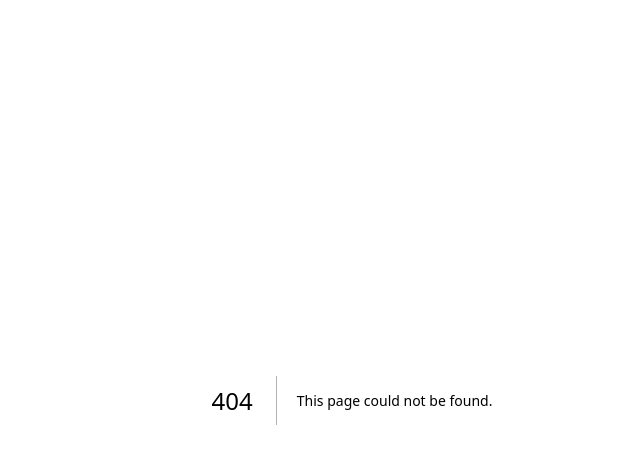
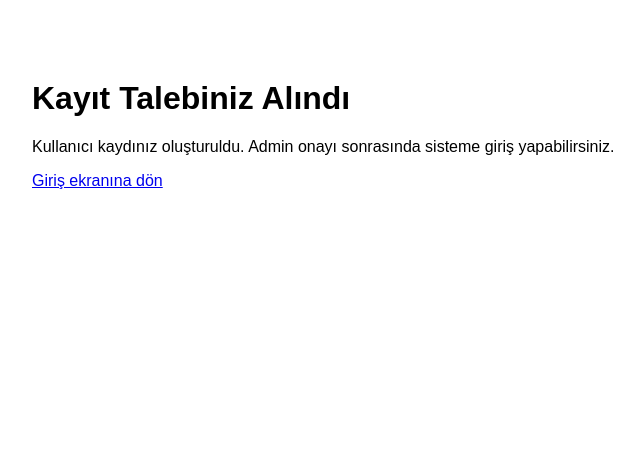
Before and after one commit to ufukturcan-ntt/effortestimator, a Next.js app: page /register/success in a window 1280 px wide. Before the commit this address had no page. Shown: the top 464 px of the page, without its empty margins (288-932 px from the left). Built offline with nearby package versions, Linux system fonts and the light colour scheme.

Commit message:
Create register success page

```diff
--- /dev/null
+++ b/app/register/success/page.tsx
@@ -0,0 +1,12 @@
+export default function RegisterSuccessPage() {
+  return (
+    <main style={{ maxWidth: 640, margin: "80px auto", fontFamily: "Arial" }}>
+      <h1>Kayıt Talebiniz Alındı</h1>
+      <p>
+        Kullanıcı kaydınız oluşturuldu. Admin onayı sonrasında sisteme giriş
+        yapabilirsiniz.
+      </p>
+      <a href="/login">Giriş ekranına dön</a>
+    </main>
+  );
+}
```
